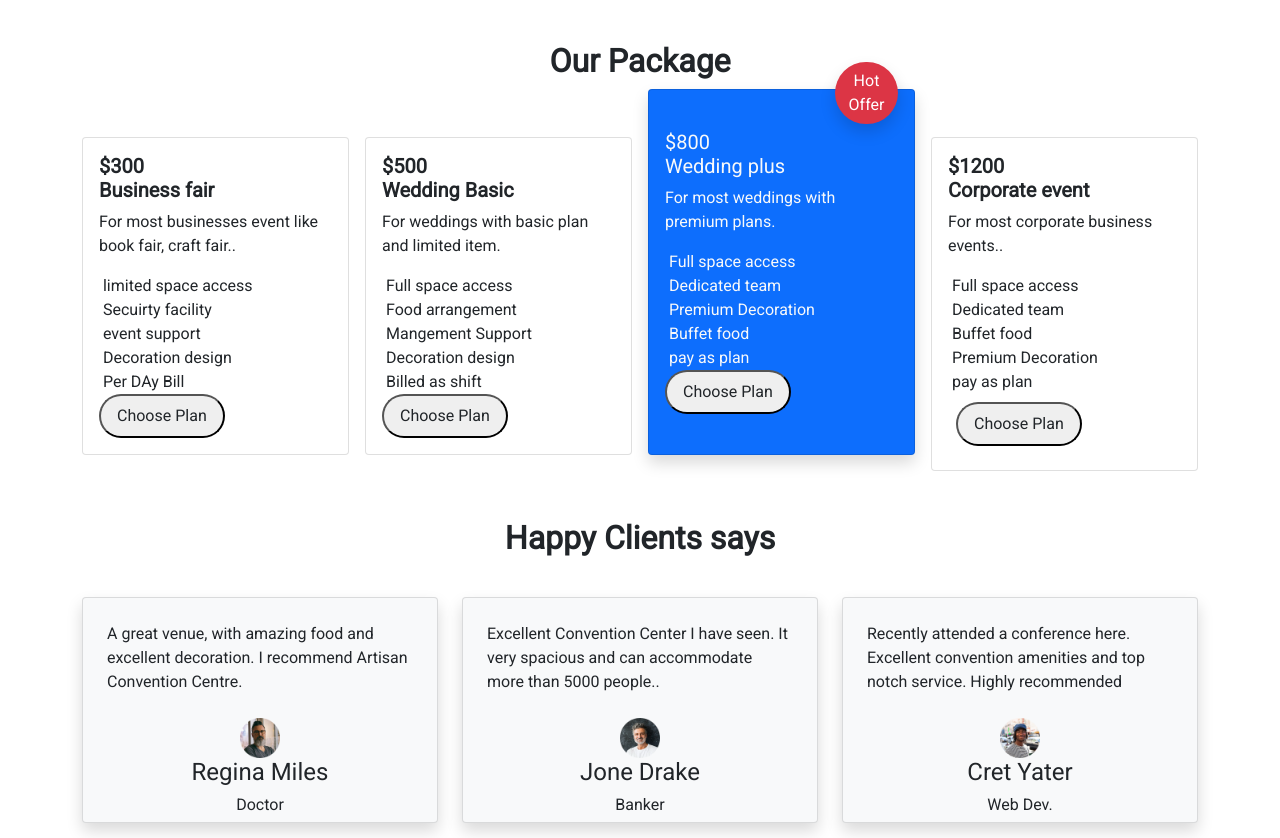
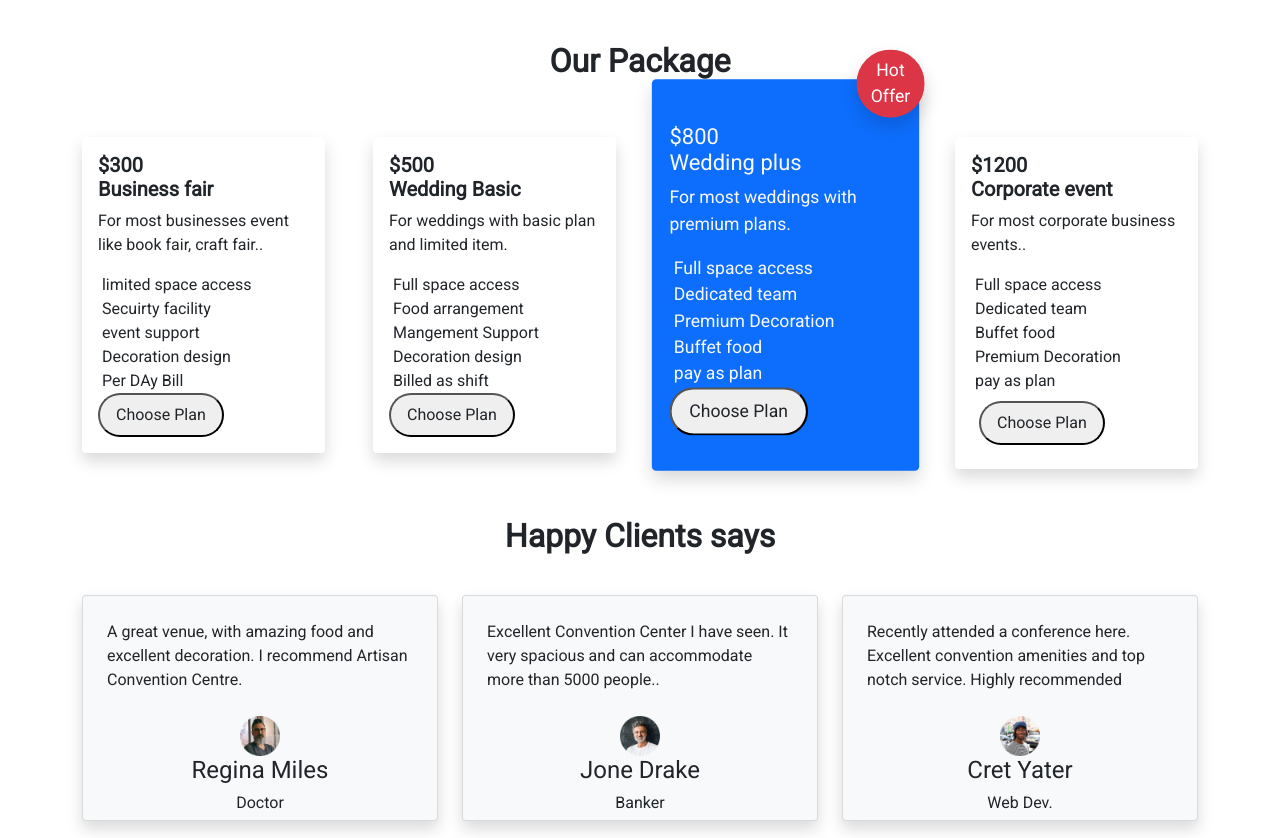
Before and after one commit to Asadsheblu/Artisan-convention-center, a plain HTML site: page index.html in a window 1280 px wide. Shown: the part 958-1796 px from the top of the page. Drawn offline with Linux system fonts and the light colour scheme.

Commit message:
hot-item-add

```diff
--- a/index.html
+++ b/index.html
@@ -127,10 +127,10 @@
     <section class="container-fluid">
     <div class="container mt-5">
         <h2 class="text-center fw-bold">Our Package</h2>
-    <div class="row row-cols-1 row-cols-md-4 g-3">
+    <div class="row row-cols-1 row-cols-md-4 g-5">
        <!--Card1-->
         <div class="col">
-          <div class="card mt-5  rounded ">
+          <div class="card mt-5 border-0 shadow rounded ">
             <div class="card-body">
               <h5 class="card-title fw-bold"> $300 <br>
                Business fair
@@ -159,7 +159,7 @@
         </div>
         <!--Card2-->
         <div class="col">
-            <div class="card mt-5  rounded">
+            <div class="card mt-5 border-0 shadow rounded">
                           <div class="card-body">
                 <h5 class="card-title fw-bold"> $500 <br>
                     Wedding Basic
@@ -188,7 +188,7 @@
           </div>
           <!--Card3-->
           <div class="col">
-            <div class="card bg-primary text-light shadow rounded pb-4 ">
+            <div class="card bg-primary border-0 bg mt-2 text-light shadow rounded pb-3 ">
               <div class="card-body">
                   <Button class="rounded-pill shadow bg-danger text-white btn ">Hot Offer</Button>
                 <h5 class="card-title"> $800 <br>
@@ -217,7 +217,7 @@
           </div>
           <!--Card4-->
           <div class="col">
-            <div class="card mt-5  rounded ">
+            <div class="card mt-5 border-0 shadow rounded ">
               <div class="card-body">
                 <h5 class="card-title fw-bold"> $1200 <br>                  Corporate event
                 </h5>
--- a/style.css
+++ b/style.css
@@ -18,3 +18,6 @@ body{
     background-repeat: no-repeat;
     opacity: 0.7;
 }
+.bg{
+    transform: scale(1.1);
+}
```
